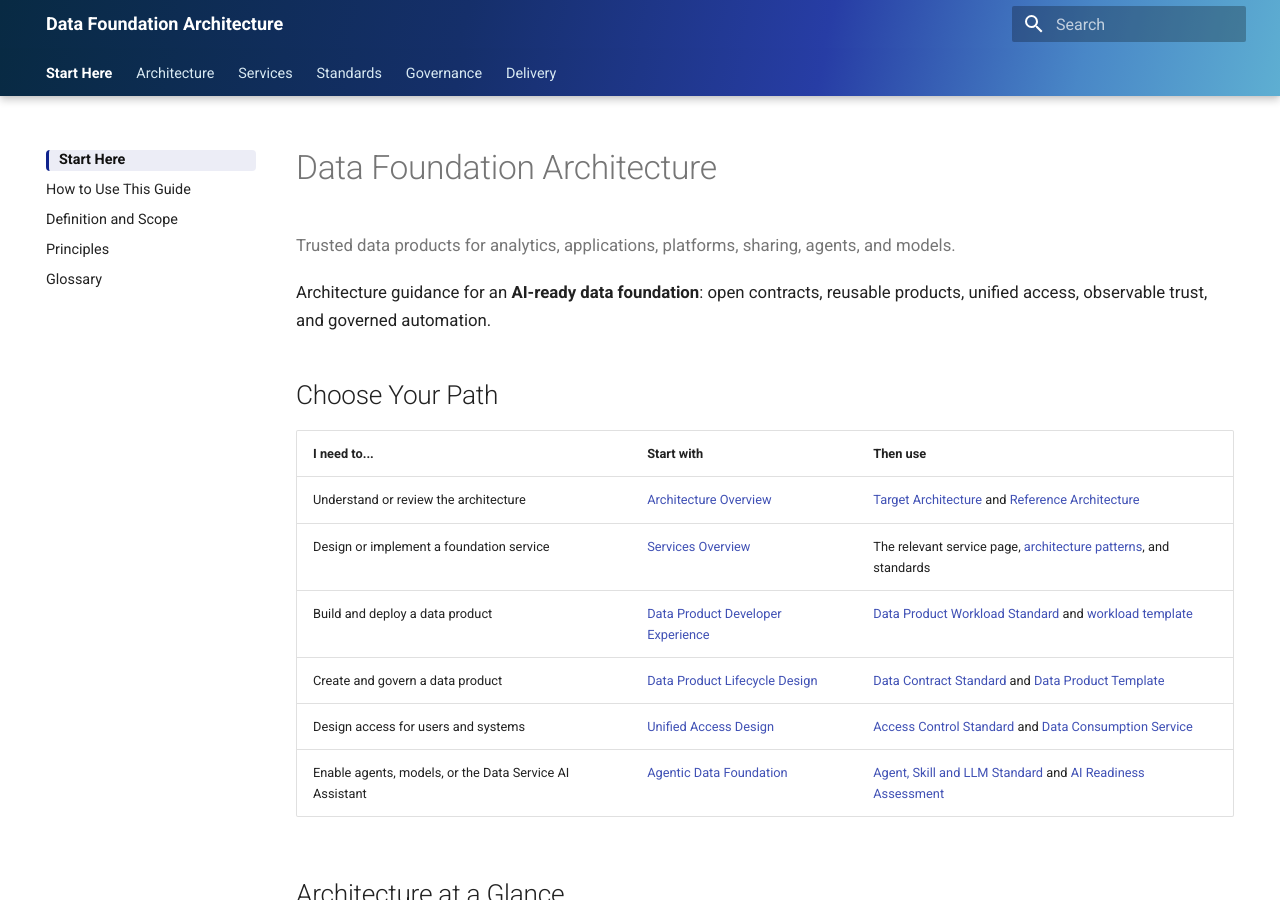
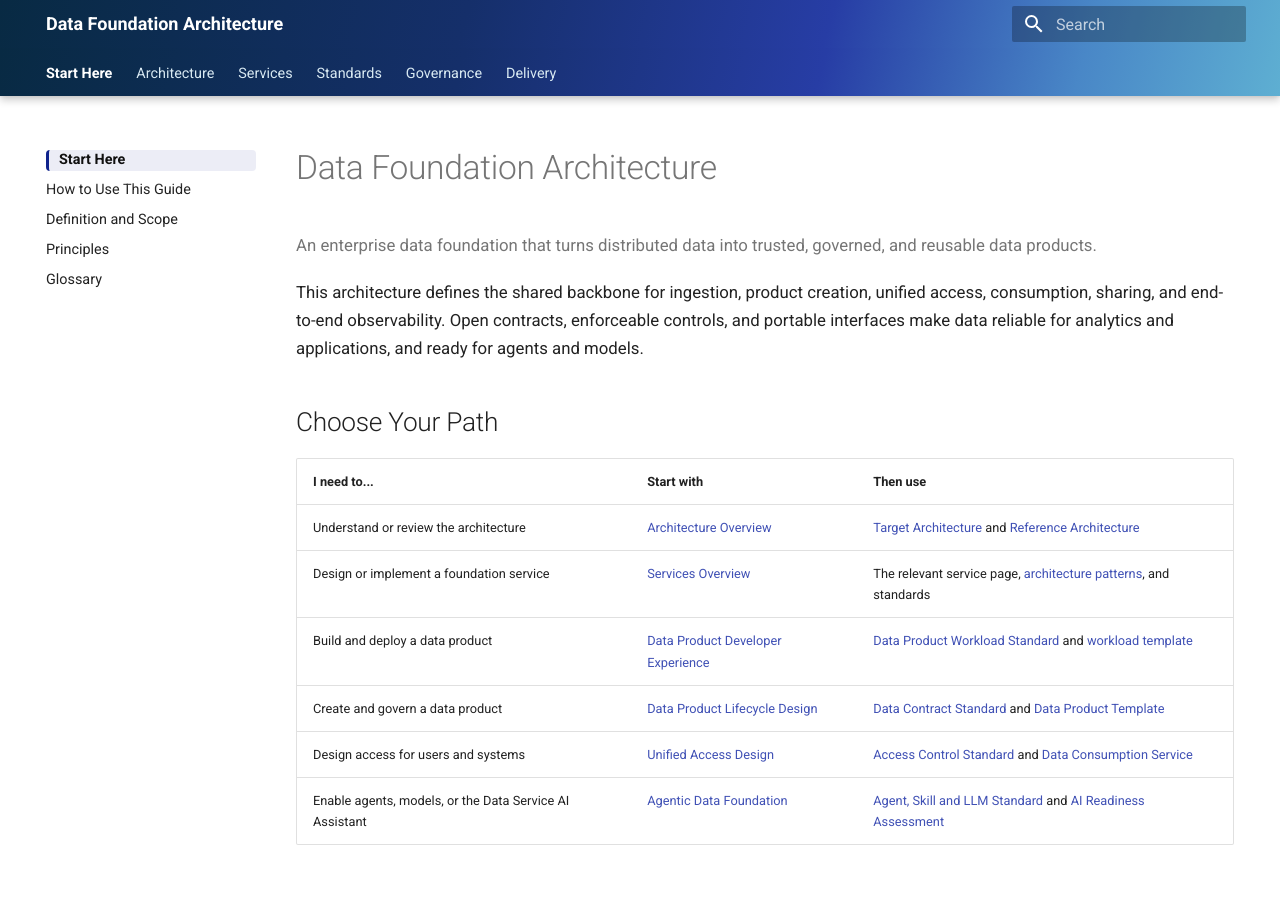
Before and after one commit to cong78/data-foundation-architecture, an MkDocs documentation site: the page built from docs/index.md, in a window 1280 px wide and 900 px high. Built offline with MkDocs 1.6.1 and Material for MkDocs 9.7.7, drawn with Linux system fonts in a browser that asks for light colours; a script that is not in the unit is left out.

Commit message:
Strengthen data foundation homepage opening

```diff
--- a/docs/index.md
+++ b/docs/index.md
@@ -2,11 +2,11 @@
 
 <div class="brand-lockup">
   <div>
-    <span>Trusted data products for analytics, applications, platforms, sharing, agents, and models.</span>
+    <span>An enterprise data foundation that turns distributed data into trusted, governed, and reusable data products.</span>
   </div>
 </div>
 
-Architecture guidance for an **AI-ready data foundation**: open contracts, reusable products, unified access, observable trust, and governed automation.
+This architecture defines the shared backbone for ingestion, product creation, unified access, consumption, sharing, and end-to-end observability. Open contracts, enforceable controls, and portable interfaces make data reliable for analytics and applications, and ready for agents and models.
 
 ## Choose Your Path
 
```
